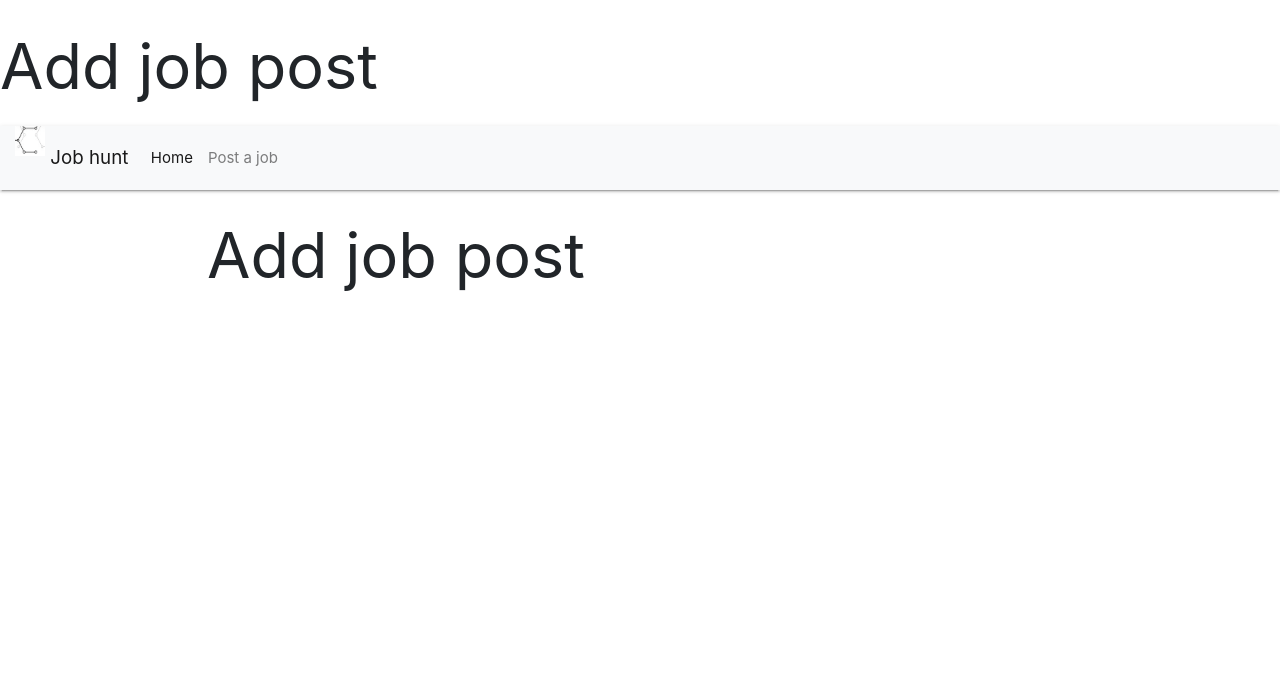
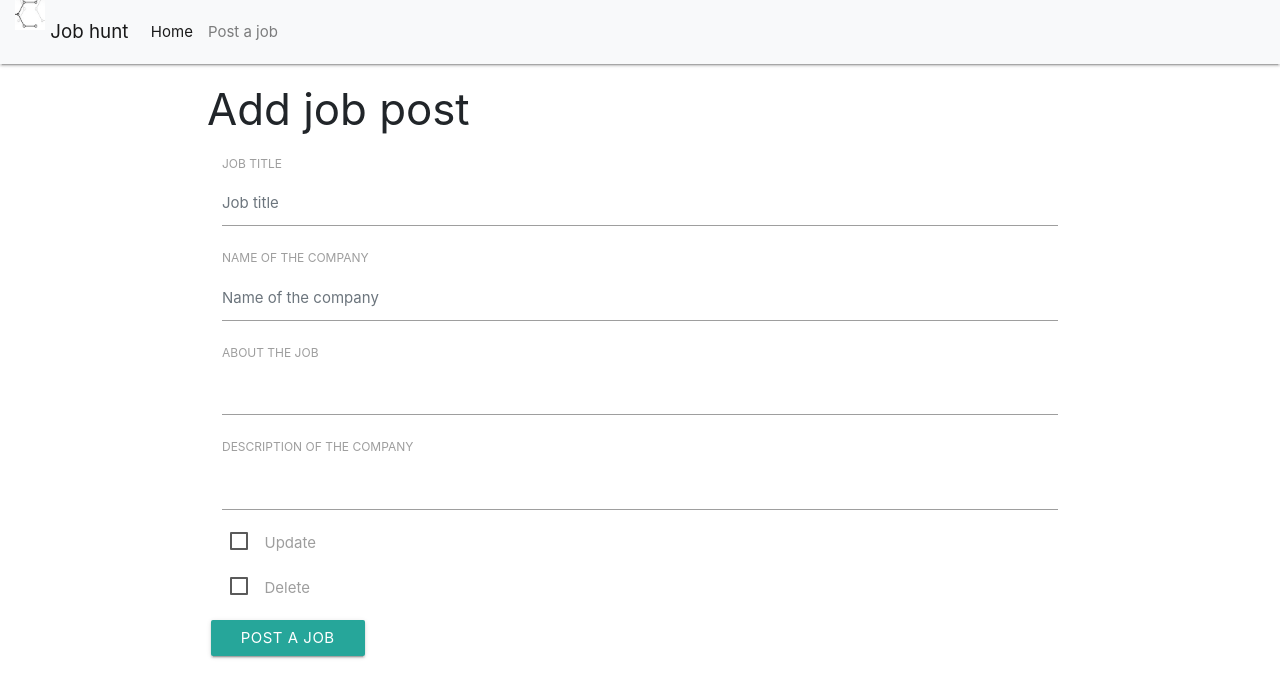
Before and after one commit to annaweronica/MyJobList, a Flask app: page /add_job in a window 1280 px wide. Shown: the top 698 px of the page. Run offline with Flask 2, Linux system fonts and the light colour scheme; some libraries are stand-ins or nearby versions.

Commit message:
simple html structure added to jobadd.html

```diff
--- a/templates/addjob.html
+++ b/templates/addjob.html
@@ -1,5 +1,56 @@
+{% extends "base.html" %} {% block content %}
+<h3>Add job post</h3>
 
-<h1>Add job post</h1>
-{% extends "base.html" %} {% block content %}
-<h1>Add job post</h1>
+<form action="" method="POST" class="col s12">
+	<div class="form-group">
+		<label for="formGroupExampleInput">JOB TITLE</label>
+		<input type="text" class="form-control" id="formGroupExampleInput" placeholder="Job title">
+  </div>
+		<div class="form-group">
+			<label for="formGroupExampleInput2">NAME OF THE COMPANY</label>
+			<input type="text" class="form-control" id="formGroupExampleInput2" placeholder="Name of the company">
+  </div>
+  <div class="form-group">
+		<label for="formGroupExampleInput">ABOUT THE JOB</label>
+		<input type="text" class="form-control" id="formGroupExampleInput" placeholder="">
+  </div>
+		<div class="form-group">
+			<label for="formGroupExampleInput2">DESCRIPTION OF THE COMPANY</label>
+			<input type="text" class="form-control" id="formGroupExampleInput2" placeholder="">
+  </div>
+</form>
+
+
+<!-- JOB FORMS INPUTS-->
+<form>
+
+  </fieldset>
+  <div class="form-group row">
+    <div class="col-sm-10">
+      <div class="form-check">
+        <input class="form-check-input" type="checkbox" id="gridCheck1">
+        <label class="form-check-label" for="gridCheck1">
+          Update
+        </label>
+      </div>
+    </div>
+  </div>
+  <div class="form-group row">
+    <div class="col-sm-10">
+      <div class="form-check">
+        <input class="form-check-input" type="checkbox" id="gridCheck1">
+        <label class="form-check-label" for="gridCheck1">
+          Delete
+        </label>
+      </div>
+    </div>
+  </div>
+  <div class="form-group row">
+    <div class="col-sm-10">
+      <button type="submit" class="btn btn-primary">POST A JOB</button>
+    </div>
+  </div>
+</form>
+
+
 {% endblock %}
--- a/templates/base.html
+++ b/templates/base.html
@@ -11,17 +11,17 @@
 
 <body>
 	<nav class="navbar navbar-expand-lg navbar-light bg-light">
-		<a class="navbar-brand" href="#">
+		<a class="navbar-brand" href="{{ url_for('get_home')}}">
 			<img src="{{ url_for('static', filename='images/logo/logo.png') }}" width="30" height="30" class="d-inline-block align-top" alt="">
     Job hunt
   </a>
-  <button class="navbar-toggler" type="button" data-toggle="collapse" data-target="#navbarNavAltMarkup" aria-controls="navbarNavAltMarkup" aria-expanded="false" aria-label="Toggle navigation">
+			<button class="navbar-toggler" type="button" data-toggle="collapse" data-target="#navbarNavAltMarkup" aria-controls="navbarNavAltMarkup" aria-expanded="false" aria-label="Toggle navigation">
     <span class="navbar-toggler-icon"></span>
   </button>
-  <div class="collapse navbar-collapse" id="navbarNavAltMarkup">
-    <div class="navbar-nav">
-      <a class="nav-item nav-link active" href="#">Home <span class="sr-only">(current)</span></a>
-      <a class="nav-item nav-link" href="#">Post a job</a>
+			<div class="collapse navbar-collapse" id="navbarNavAltMarkup">
+				<div class="navbar-nav">
+					<a class="nav-item nav-link active" href="{{ url_for('get_home')}}">Home <span class="sr-only">(current)</span></a>
+					<a class="nav-item nav-link" href="{{ url_for('add_job')}}">Post a job</a>
     </div>
   </div>
 	</nav>
--- a/templates/index.html
+++ b/templates/index.html
@@ -1,4 +1,3 @@
-<h1>Home page</h1>
 {% extends 'base.html' %}
 
 <div class="fluid-container">
```
